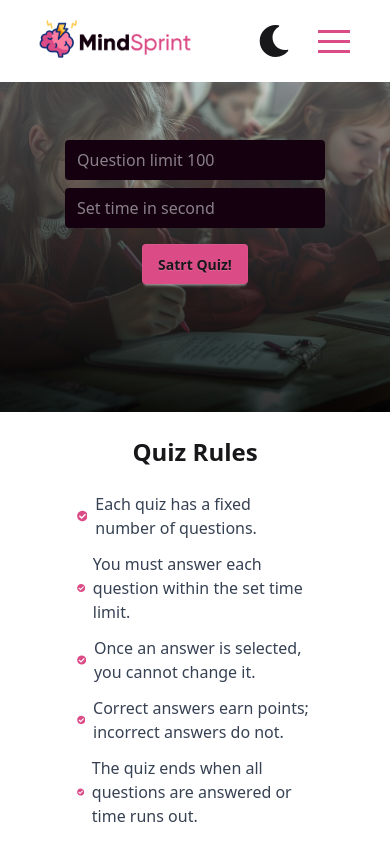
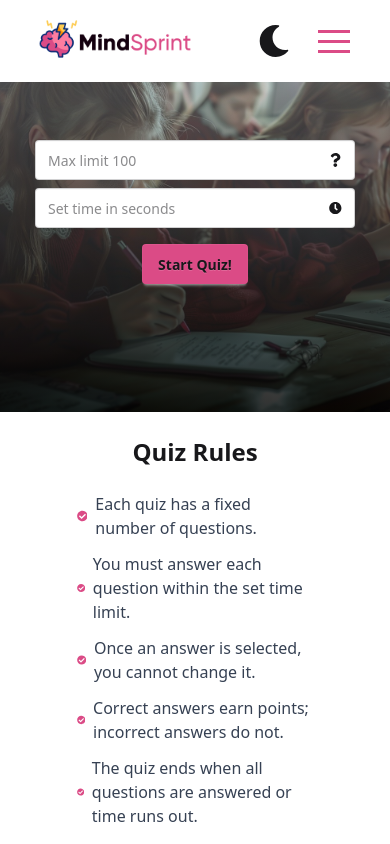
Before and after one commit to merazzak20/mindSprint, a React (Vite) app: page /quiz in a window 390 px wide. Shown: the top 844 px of the page. Built offline with nearby package versions, Linux system fonts and the light colour scheme.

Commit message:
update quiz section

```diff
--- a/src/components/Hero.jsx
+++ b/src/components/Hero.jsx
@@ -1,6 +1,7 @@
 import Container from "./shared/Container";
 import heroImage from "../assets/Online test-pana.svg";
 import { Link } from "react-router";
+import { FaClock, FaQuestion } from "react-icons/fa";
 
 const Hero = () => {
   return (
@@ -17,20 +18,29 @@ const Hero = () => {
               voluptatibus fugiat!
             </p>
             <div className="flex flex-col lg:flex-row gap-2 mt-3">
+              <label className="input">
                 <input
                   type="number"
                   name=""
                   id=""
-                className="rounded-sm px-3 py-2 text-white bg-[#14000f] border-none w-full"
-                placeholder="Question limit 100"
+                  min={1}
+                  max={100}
+                  className="rounded-sm border-none w-full"
+                  placeholder="Max limit 100"
                 />
+                <FaQuestion></FaQuestion>
+              </label>
+              <label className="input">
                 <input
                   type="number"
                   name=""
                   id=""
-                className="rounded-sm px-3 py-2 text-white bg-[#14000f] border-none w-full"
+                  min={1}
+                  className="rounded-sm border-none w-full"
                   placeholder="Set time in second "
                 />
+                <FaClock></FaClock>
+              </label>
             </div>
             <Link to="/quiz">
               <button className="btn bg-[#DB4B86] text-white mt-4">
--- a/src/pages/Quiz/Quiz.jsx
+++ b/src/pages/Quiz/Quiz.jsx
@@ -1,9 +1,10 @@
 import { useState } from "react";
-import Container from "../../components/shared/container";
+import Container from "../../components/shared/Container";
 import { useEffect } from "react";
 import { Link } from "react-router";
 import bg from "../../assets/student.jpeg";
 import QuizRules from "./QuizeComponent/QuizRules";
+import { FaClock, FaQuestion } from "react-icons/fa";
 
 const Quiz = () => {
   const [quizs, setQuizs] = useState([]);
@@ -26,30 +27,40 @@ const Quiz = () => {
         }}
         className="bg-pink-200"
       >
-        <div className="py-32 w-8/12 mx-auto text-center ">
-          <div className="flex flex-col lg:flex-row gap-2 mt-3">
+        <div className="py-32 w-11/12 lg:w-8/12 mx-auto text-center">
+          <div className="flex flex-col lg:flex-row gap-2 mt-3 justify-center items-center">
+            <label className="input flex items-center">
               <input
                 type="number"
                 name=""
                 id=""
-              className="rounded-sm px-3 py-2 text-white bg-[#14000f] border-none w-full"
-              placeholder="Question limit 100"
+                min={1}
+                max={100}
+                className="rounded-sm border-none w-full"
+                placeholder="Max limit 100"
               />
+              <FaQuestion className="ml-2" />
+            </label>
+            <label className="input flex items-center">
               <input
                 type="number"
                 name=""
                 id=""
-              className="rounded-sm px-3 py-2 text-white bg-[#14000f] border-none w-full"
-              placeholder="Set time in second "
+                min={1}
+                className="rounded-sm border-none w-full"
+                placeholder="Set time in seconds"
               />
+              <FaClock className="ml-2" />
+            </label>
           </div>
           <Link to="/quiz">
             <button className="btn bg-[#DB4B86] mt-4 border-none">
-              Satrt Quiz!
+              Start Quiz!
             </button>
           </Link>
         </div>
       </div>
+
       <Container>
         <QuizRules></QuizRules>
       </Container>
```
Lines whose indentation alone changed are shown as unchanged.
